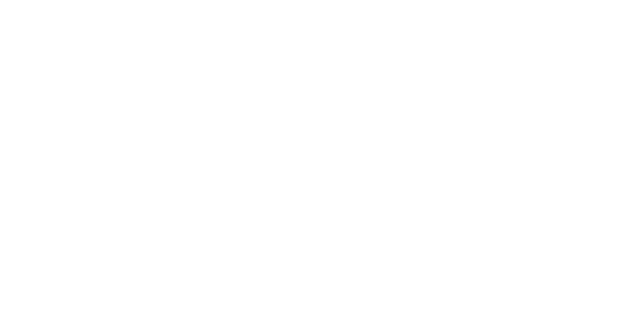
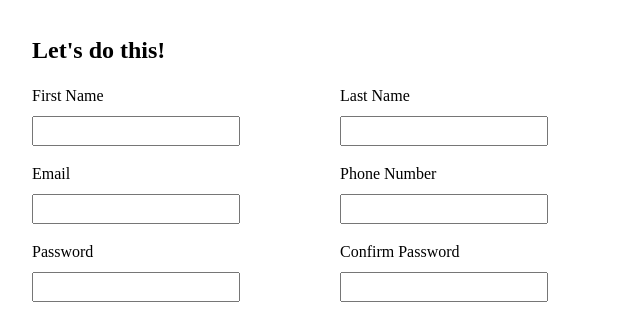
Before and after one commit to Min1600/Project_Sign-up_Form, a plain HTML site: page Index.html in a window 1280 px wide. Shown: the whole page, without its empty margins (0-640 px from the left). Drawn offline with Linux system fonts and the light colour scheme.

Commit message:
Getting Started

```diff
--- a/Index.css
+++ b/Index.css
@@ -0,0 +1,32 @@
+*{
+    margin: 0;
+}
+*, *::before, *::after {
+    box-sizing: border-box;
+  }
+
+body {
+    line-height: 1.5;
+    -webkit-font-smoothing: antialiased;
+  }
+input, button, textarea, select {
+    font: inherit;
+  }
+input:focus{
+    outline: none;
+    border: cornflowerblue solid 2px;
+    border-radius: 2px
+}
+
+input, h2{
+    margin: 2rem 4rem 1rem 2rem;
+}
+
+div{
+    position: relative;
+}
+
+ label{
+    position: absolute;
+    margin: 0 4rem 0 2rem;
+}
--- a/Index.html
+++ b/Index.html
@@ -7,6 +7,28 @@
     <link rel="stylesheet" href="./Index.css">
 </head>
 <body>
-
+    <form action="">
+        <div class="container">
+            <h2>Let's do this!</h2>
+  <div>
+    <label for="first-name">First Name</label>
+<input type="text" id="first-name" name="first-name"/>
+<label for="last-name">Last Name</label>
+<input type="text">
+</div>
+<div>
+    <label for="email">Email</label>
+<input type="email" id="email" name="email">
+<label for="phone">Phone Number</label>
+<input type="text" id="phone" name="phone">
+</div>
+<div>
+    <label for="password">Password</label>
+<input type="password" id="password" name="password" />
+<label for="confpass">Confirm Password</label>
+<input type="password" id="confpass" name="confpass">
+</div>
+</div>
+    </form>
 </body>
 </html>
```
